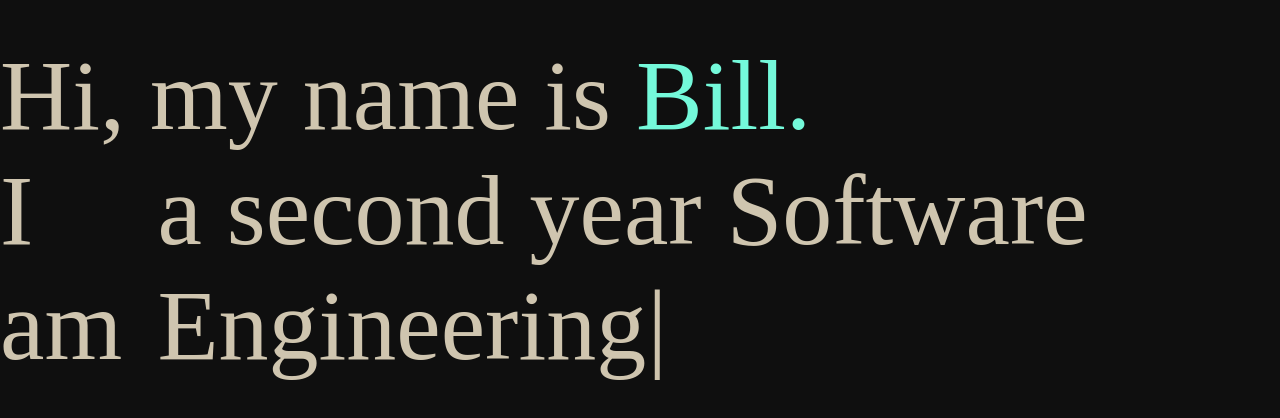
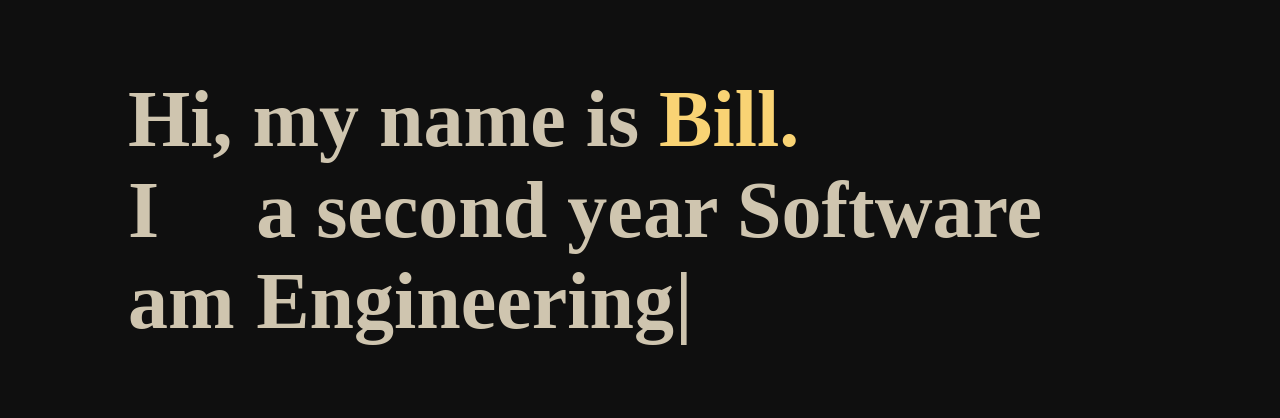
Before and after one commit to billwonggg/bill-wong-portfolio, a React (Create React App) app: page / in a window 1280 px wide. Shown: the part 190-608 px from the top of the page. Built offline with nearby package versions, Linux system fonts and the light colour scheme.

Commit message:
profile card styles

```diff
--- a/src/components/HomeProfileCard/ProfileCard.module.scss
+++ b/src/components/HomeProfileCard/ProfileCard.module.scss
@@ -1,11 +1,12 @@
 .profileCard {
-    width: 100%;
+    width: 80vw;
     position: relative;
-    font-size: 100px;
+    font-size: 80px;
+    font-weight: 800;
 }
 
 .introName {
-    color: rgb(116, 249, 218);
+    color: rgb(249, 211, 116);
 }
 
 .typewriter {
```
